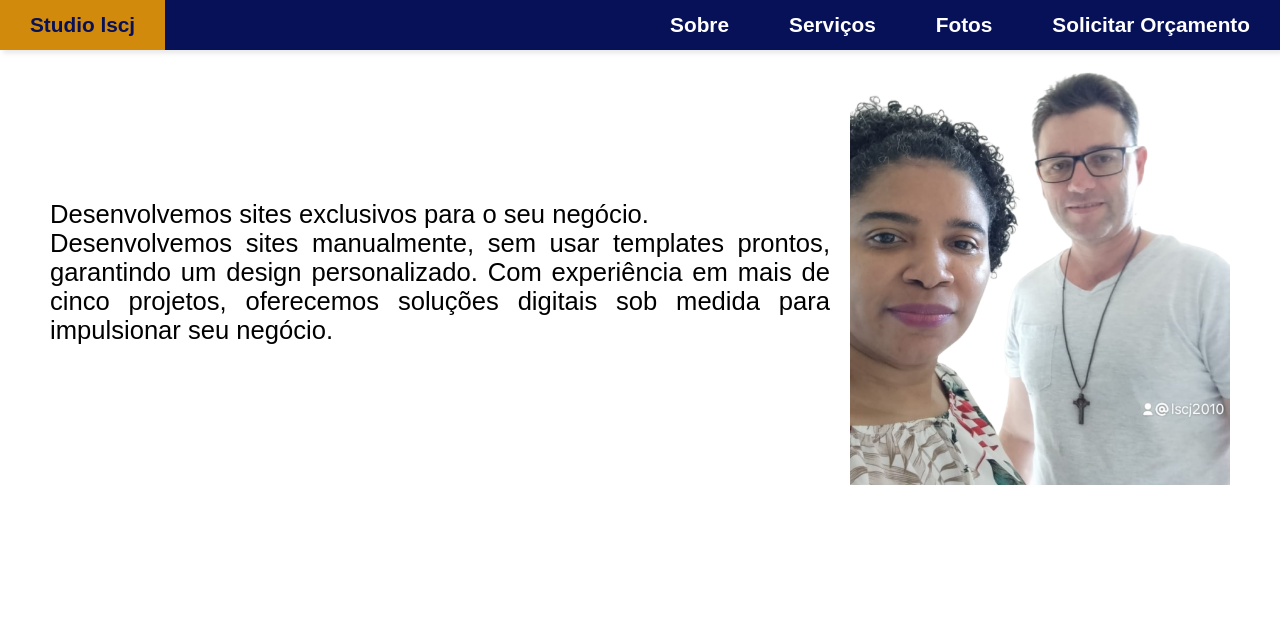
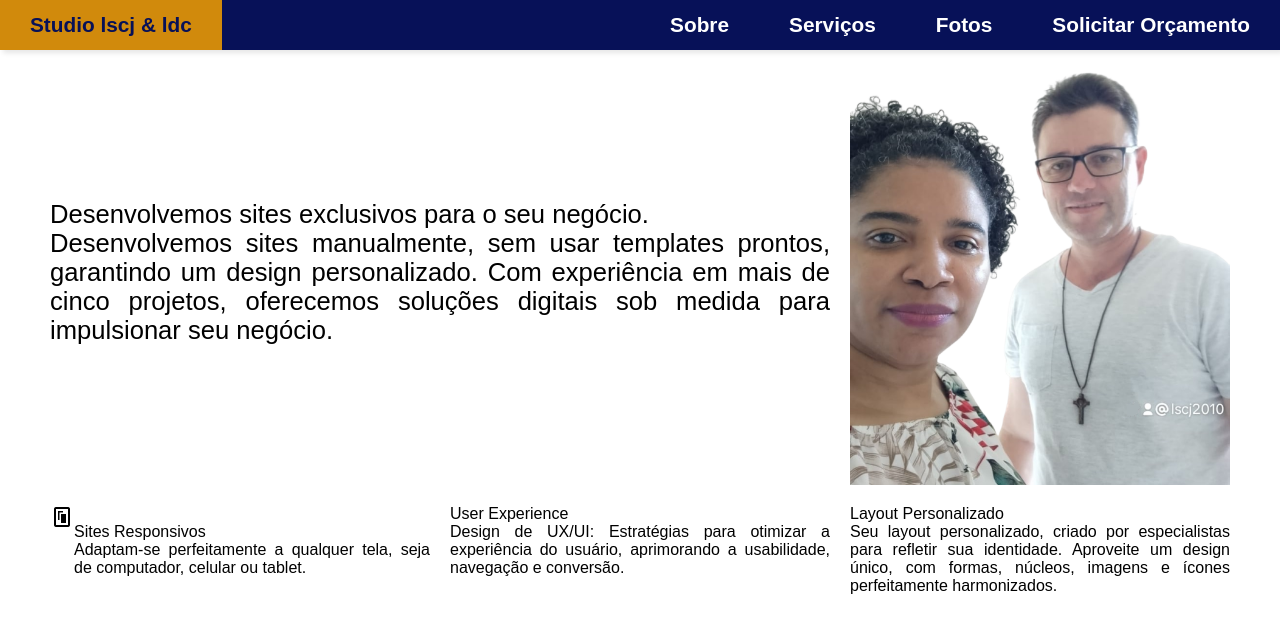
Before and after one commit to lscj-ldc/lscj-ldc, a plain HTML site: page index.html in a window 1280 px wide. Drawn offline with nearby package versions, Linux system fonts and the light colour scheme.

Commit message:
Criação da segunda parte

```diff
--- a/css/estilo.css
+++ b/css/estilo.css
@@ -115,3 +115,20 @@
         height: auto;
     }
 }
+/* segunda seção */
+.detalhe-trabalho {
+    display: flex;
+    margin: auto;
+    max-width: 1200px;
+    text-align: justify;
+
+    & p {
+        display: flex;
+        margin: 10px;
+        width: 400px;
+        height: auto;
+    }
+    & span {
+        display: flex;
+    }
+}
--- a/css/mobile.css
+++ b/css/mobile.css
@@ -20,4 +20,11 @@
         width: 280px;
         height: auto;
     }
+    .detalhe-trabalho {
+        flex-direction: column;
+    }
+    .detalhe-trabalho p {
+        padding: 10px;
+        margin: auto;
+    }
 }
--- a/index.html
+++ b/index.html
@@ -9,6 +9,8 @@
     <link rel="stylesheet" href="css/estilo.css">
     <link rel="stylesheet" href="css/mobile.css">
     <link href='https://unpkg.com/boxicons@2.1.4/css/boxicons.min.css' rel='stylesheet'>
+    <link rel="stylesheet"
+        href="https://fonts.googleapis.com/css2?family=Material+Symbols+Outlined:opsz,wght,FILL,GRAD@20..48,100..700,0..1,-50..200&icon" />
 </head>
 
 <body>
@@ -24,7 +26,7 @@
                     <li><a href="orcamento.html">Solicitar Orçamento</a></li>
                 </ul>
                 <ul class="menuList">
-                    <li><a href="index.html">Studio lscj</a></li>
+                    <li><a href="index.html">Studio lscj & ldc</a></li>
                     <li class="hideOnMobile"><a href="sobre.html">Sobre</a></li>
                     <li class="hideOnMobile"><a href="servicos.html">Serviços</a></li>
                     <li class="hideOnMobile"><a href="fotos.html">Fotos</a></li>
@@ -38,9 +40,26 @@
         <section class="meu-trabalho">
             <p>
                 Desenvolvemos sites exclusivos para o seu negócio.<br>
-                Desenvolvemos sites manualmente, sem usar templates prontos, garantindo um design personalizado. Com experiência em mais de cinco projetos, oferecemos soluções digitais sob medida para impulsionar seu negócio.
+                Desenvolvemos sites manualmente, sem usar templates prontos, garantindo um design personalizado. Com
+                experiência em mais de cinco projetos, oferecemos soluções digitais sob medida para impulsionar seu
+                negócio.
             </p>
             <img src="imagens/logo.jpg" alt="">
+        </section>
+        <section class="detalhe-trabalho">
+            <p>
+                <span class="material-symbols-outlined">
+                    desktop_portrait
+                </span> <br>
+                Sites Responsivos <br>
+                Adaptam-se perfeitamente a qualquer tela, seja de computador, celular ou tablet.
+            </p>
+            <p>User Experience <br>
+                Design de UX/UI: Estratégias para otimizar a experiência do usuário, aprimorando a usabilidade,
+                navegação e conversão.</p>
+            <p>Layout Personalizado <br>
+                Seu layout personalizado, criado por especialistas para refletir sua identidade. Aproveite um design
+                único, com formas, núcleos, imagens e ícones perfeitamente harmonizados.</p>
         </section>
     </main>
     <!-- Link JavaScript -->
```
